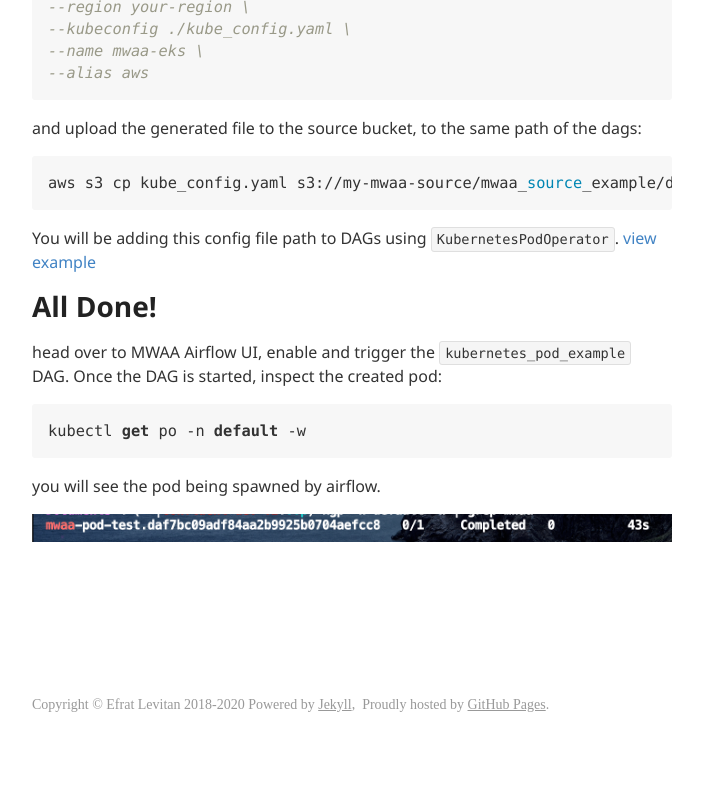
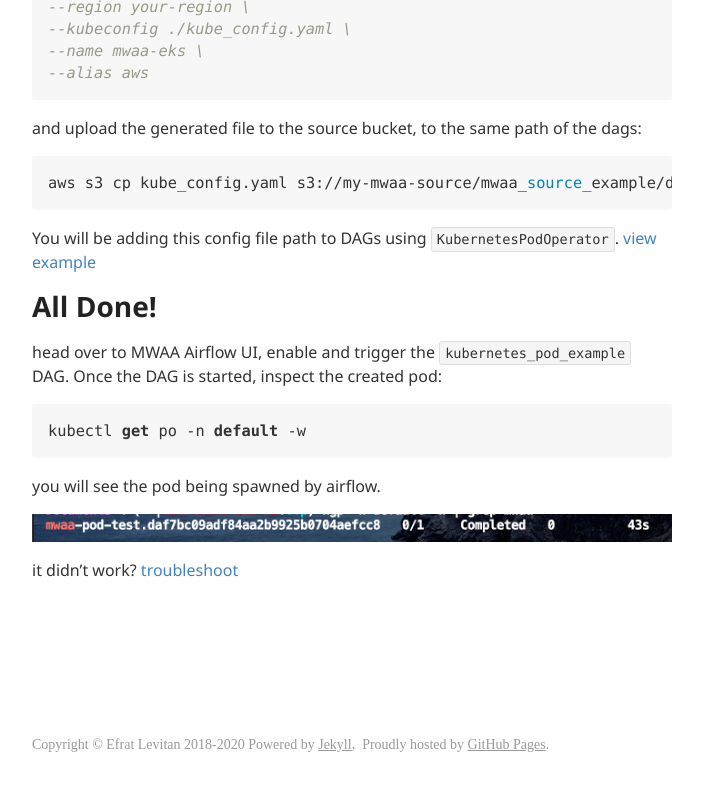
Before and after one commit to Efrat19/blog, a Jekyll site: the page built from _posts/2022-01-14-Scheduling-AWS-Managed-Airflow-DAGs-on-EKS-part-2.md, in a window 1280 px wide and 900 px high, scrolled down 3147 px. Shown: the top 791 px of the window, without its empty margins (73-776 px from the left). Built offline with Jekyll 4.4.1, drawn with Linux system fonts in a browser that asks for light colours; comment, search, counter and statistics services are not loaded.

Commit message:
add troubleshoot

```diff
--- a/_posts/2022-01-14-Scheduling-AWS-Managed-Airflow-DAGs-on-EKS-part-2.md
+++ b/_posts/2022-01-14-Scheduling-AWS-Managed-Airflow-DAGs-on-EKS-part-2.md
@@ -145,3 +145,5 @@
 you will see the pod being spawned by airflow.
 
 <img src="{{"/assets/img/scheduled-pod.png" | relative_url }}">
+
+it didn't work? [troubleshoot](https://docs.aws.amazon.com/mwaa/latest/userguide/mwaa-eks-example.html)
```
